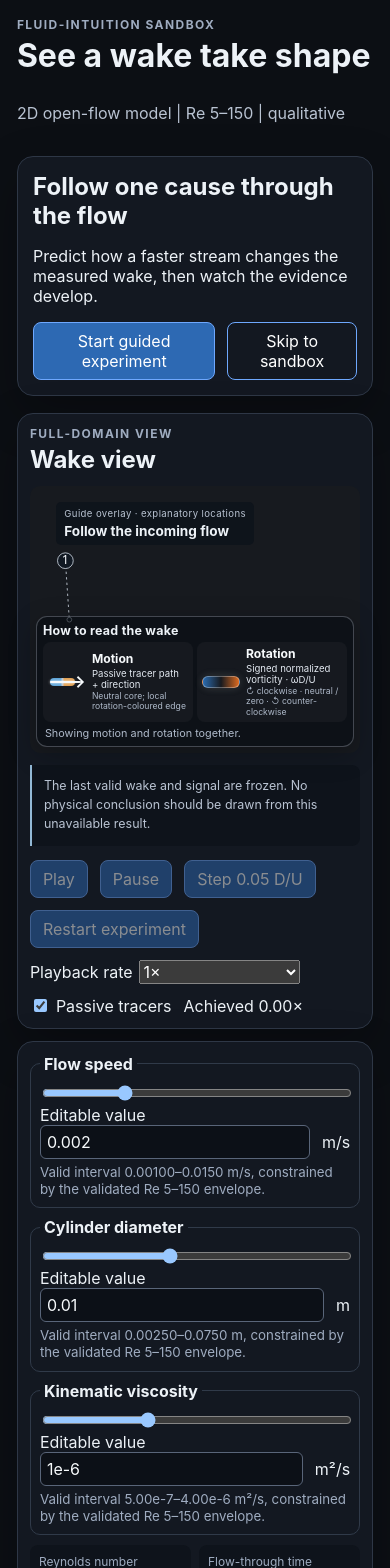
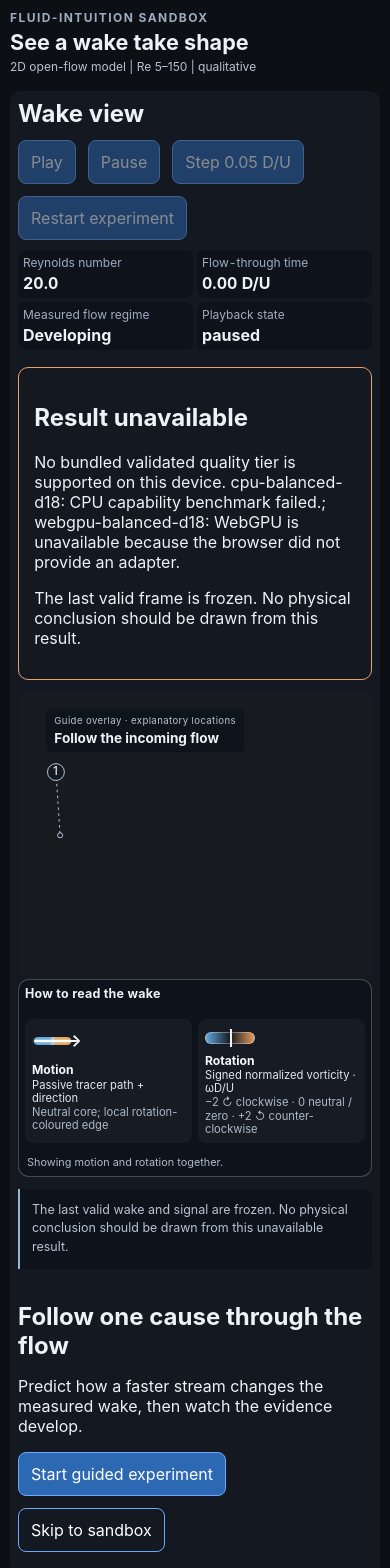
Before and after one commit to barnabyg/cfdVisualise, a Preact app: page / in a window 390 px wide. Shown: the top 1568 px of the page. Built offline with nearby package versions, Linux system fonts and the light colour scheme.

Commit message:
feat: establish canvas-first responsive instrument layout (#28)

```diff
--- a/src/engine/wake-renderer.ts
+++ b/src/engine/wake-renderer.ts
@@ -3,9 +3,9 @@ import type { CanvasViewport, WakeEncodingFocus } from "./protocol.js";
 
 export const FIXED_NORMALISED_VORTICITY_LIMIT = 2;
 
-const NEGATIVE = [43, 108, 176] as const;
+const NEGATIVE = [99, 169, 223] as const;
 const NEUTRAL = [23, 26, 31] as const;
-const POSITIVE = [221, 107, 32] as const;
+const POSITIVE = [223, 153, 92] as const;
 const NEGATIVE_TRACER_HALO = [99, 179, 237] as const;
 const NEUTRAL_TRACER_HALO = [203, 213, 224] as const;
 const POSITIVE_TRACER_HALO = [246, 173, 85] as const;
--- a/src/ui/guide-instrument.module.css
+++ b/src/ui/guide-instrument.module.css
@@ -6,7 +6,7 @@
 .annotations path { fill: none; stroke: #d6dfeb; stroke-width: 1; stroke-dasharray: 3 4; }
 .annotations circle { fill: #111923; stroke: #d6dfeb; stroke-width: 1; }
 .annotations text { fill: #f7fafc; font: 12px system-ui, sans-serif; }
-.signal { box-sizing: border-box; max-width: 660px; margin: 10px auto 14px; padding: 12px; border-left: 2px solid #93b9d6; background: #0e131b; border-radius: 0 8px 8px 0; }
+.signal { box-sizing: border-box; max-width: none; margin: 10px auto 14px; padding: 12px; border-left: 2px solid #93b9d6; background: #0e131b; border-radius: 0 8px 8px 0; }
 .explanation, .caption { color: #b9c3d2; font-size: .78rem; line-height: 1.5; margin: 0; }
 .signalHeading { display: flex; flex-wrap: wrap; justify-content: space-between; gap: 6px; align-items: baseline; margin-top: 14px; }
 .signalHeading h3 { margin: 0; font-size: .95rem; }
--- a/src/ui/guide-instrument.tsx
+++ b/src/ui/guide-instrument.tsx
@@ -21,7 +21,7 @@ const explanations = {
   prediction: { title: "Follow the separated shear layers", detail: "1–2 · Trace the upper and lower layers downstream from the cylinder. Predict how faster flow will change this steady wake.", annotations: [{ target: wakePoint(1.25, 0.6), badge: [150, 95], number: 1 }, { target: wakePoint(1.25, -0.6), badge: [260, 230], number: 2 }] },
   adapting: { title: "From shear layers to roll-up", detail: "1–2 · Separated shear layers. 3 · Look downstream for the first vortex roll-up as the existing wake adapts.", annotations: [{ target: wakePoint(1.25, 0.6), badge: [90, 95], number: 1 }, { target: wakePoint(1.25, -0.6), badge: [260, 230], number: 2 }, { target: wakePoint(3.25, 0), badge: [235, 95], number: 3 }] },
   observing: { title: "Watch for alternating shedding", detail: "1 · Watch downstream for alternating clockwise and counter-clockwise vortices; compare their passage with the lift trace below.", annotations: [{ target: wakePoint(5.5, 0), badge: [240, 95], number: 1 }] },
-  complete: { title: "Connect the wake to its signal", detail: "1 · Alternating shedding accompanies periodic lift. The measured stable cycles support the regime and Strouhal readouts below.", annotations: [{ target: wakePoint(5.5, 0), badge: [240, 95], number: 1 }] },
+  complete: { title: "Connect the wake to its signal", detail: "1 · Alternating shedding accompanies periodic lift. The measured stable cycles support the regime and Strouhal readouts above.", annotations: [{ target: wakePoint(5.5, 0), badge: [240, 95], number: 1 }] },
 } as const;
 
 export function GuideAnnotations({ stage }: { readonly stage: GuideStage }) {
--- a/src/ui/instrument-app.module.css
+++ b/src/ui/instrument-app.module.css
@@ -3,14 +3,14 @@
 .header h1, .panelHeading h2, .guide h2 { margin: 0; }
 .eyebrow { margin: 0 0 4px; color: #9facc0; font-size: .75rem; font-weight: 700; letter-spacing: .12em; text-transform: uppercase; }
 .scope, .tier { color: #b9c3d2; }
-.instrument { display: grid; grid-template-columns: minmax(0, 1fr) minmax(280px, 340px); gap: clamp(12px, 1.5vw, 18px); margin-top: clamp(12px, 2vh, 20px); }
-.wakePanel, .controls, .guide, .failure { border: 1px solid #2e3746; border-radius: 16px; background: #131821; box-shadow: 0 18px 50px rgba(0,0,0,.24); }
+.instrument { display: grid; grid-template-columns: minmax(0, 1fr) minmax(250px, 290px); gap: clamp(12px, 1.5vw, 18px); margin-top: clamp(12px, 2vh, 20px); }
+.wakePanel, .controls, .guide, .failure { border: 0; border-radius: 10px; background: #131821; }
 .wakePanel { padding: clamp(12px, 1.5vw, 16px); }
 .controls { padding: 12px; }
-.wakeStage { position: relative; width: min(100%, 660px); margin: 12px auto; }
+.wakeStage { position: relative; width: min(100%, calc((100svh - 245px) * 21 / 17)); margin: 12px auto; }
 .canvas { display: block; width: 100%; aspect-ratio: 21 / 17; border-radius: 10px; background: #171a1f; }
-.encodingKey { position: absolute; left: 12px; bottom: 12px; width: min(328px, calc(100% - 24px)); padding: 10px; border: 1px solid rgba(203,213,224,.28); border-radius: 11px; background: rgba(9,13,19,.58); box-shadow: 0 8px 28px rgba(0,0,0,.24); }
-.encodingKeyHeading { display: flex; align-items: baseline; justify-content: space-between; gap: 10px; margin-bottom: 7px; }
+.encodingKey { position: static; width: 100%; display: grid; grid-template-columns: 1fr 1fr; gap: 8px; padding: 10px; border: 1px solid rgba(203,213,224,.28); border-radius: 11px; background: #0e131b; }
+.encodingKeyHeading { grid-column: 1 / -1; display: flex; align-items: baseline; justify-content: space-between; gap: 10px; margin-bottom: 7px; }
 .encodingKeyHeading strong { font-size: .78rem; letter-spacing: .02em; }
 .encodingKeyHeading span, .encodingStatus { color: #aeb9c9; font-size: .68rem; }
 .encodingButton { display: grid; grid-template-columns: 52px 1fr; align-items: center; gap: 9px; width: 100%; min-height: 48px; margin-top: 5px; padding: 6px 7px; border-color: transparent; background: rgba(255,255,255,.035); text-align: left; }
@@ -26,27 +26,28 @@
 .motionCore { top: 11px; height: 2px; background: #f7fafc; box-shadow: 0 0 3px #fff; }
 .motionGlyph b { position: absolute; top: 1px; right: 0; color: #f7fafc; font-size: 1.05rem; }
 .rotationGlyph { display: flex; align-items: center; width: 50px; height: 24px; }
-.rotationGlyph i { width: 100%; height: 12px; border: 1px solid rgba(255,255,255,.32); border-radius: 999px; background: linear-gradient(90deg, #2b6cb0, #171a1f 50%, #dd6b20); box-shadow: 0 0 10px rgba(99,179,237,.12), 0 0 10px rgba(246,173,85,.1); }
-.encodingStatus { margin: 7px 2px 0; line-height: 1.25; }
+.rotationGlyph i { width: 100%; height: 12px; border: 1px solid rgba(255,255,255,.32); border-radius: 999px; background: linear-gradient(90deg, #63a9df, #171a1f 50%, #df995c);  }
+.encodingStatus { grid-column: 1 / -1; margin: 7px 2px 0; line-height: 1.25; }
 .playback { flex-wrap: wrap; justify-content: flex-start; }
+.panelHeading { flex-wrap: wrap; }
 .playback label { display: inline-flex; align-items: center; gap: 6px; }
 button, select, input { font: inherit; }
 button { border: 1px solid #6ea8fe; border-radius: 8px; padding: 8px 12px; background: #2d69b3; color: white; cursor: pointer; }
-button:hover { background: #3a7ccb; }
+button:hover { background: #326eb4; }
 button:focus-visible, select:focus-visible, input:focus-visible { outline: 3px solid #f6ad55; outline-offset: 2px; }
 button:disabled { opacity: .5; cursor: not-allowed; }
 .secondary { background: transparent; }
-.control { margin: 0 0 9px; padding: 9px; border: 1px solid #303a49; border-radius: 10px; }
+.control { margin: 0 0 9px; padding: 9px; border: 0; border-bottom: 1px solid #303a49; }
 .control legend { padding: 0 4px; font-weight: 700; }
 .control input[type="range"] { width: 100%; }
 .control input[type="number"] { min-width: 0; width: 100%; padding: 6px; border-radius: 6px; border: 1px solid #596579; background: #0c1017; color: #f7fafc; }
 .control small { display: block; margin-top: 5px; color: #9facc0; line-height: 1.3; }
-.readouts { display: grid; grid-template-columns: 1fr 1fr; gap: 8px; margin: 10px 0; }
+.readouts { display: grid; grid-template-columns: repeat(5, minmax(0, 1fr)); gap: 8px; margin: 10px 0; }
 .readouts div { padding: 9px; border-radius: 8px; background: #0e131b; }
 .readouts dt { color: #9facc0; font-size: .75rem; }
 .readouts dd { margin: 3px 0 0; font-weight: 700; }
-.equation { margin: 10px 0 0; padding: 10px; border-left: 3px solid #dd6b20; background: #0e131b; color: #dbe3ef; line-height: 1.4; }
-.evidence { max-width: 900px; margin: clamp(12px, 2vh, 18px) auto 0; border: 1px solid #2e3746; border-radius: 12px; background: #131821; box-shadow: 0 12px 32px rgba(0,0,0,.18); }
+.equation { margin: 10px 0 0; padding: 10px; border-left: 3px solid #df995c; background: #0e131b; color: #dbe3ef; line-height: 1.4; }
+.evidence { max-width: none; margin: clamp(12px, 2vh, 18px) auto 0; border: 1px solid #2e3746; border-radius: 12px; background: #131821; box-shadow: 0 12px 32px rgba(0,0,0,.18); }
 .evidence > summary { display: grid; grid-template-columns: auto 1fr auto; align-items: center; gap: 10px; padding: 12px 16px; color: #edf2f7; font-weight: 700; cursor: pointer; list-style: none; }
 .evidence > summary::-webkit-details-marker { display: none; }
 .evidence > summary::before { content: "›"; color: #9facc0; font-size: 1.25rem; line-height: 1; transition: transform .15s ease; }
@@ -55,7 +56,7 @@ button:disabled { opacity: .5; cursor: not-allowed; }
 .evidenceStatus { color: #9facc0; font-size: .78rem; font-weight: 600; }
 .evidence[data-evidence-state="passing"] .evidenceStatus { color: #9ae6b4; }
 .evidence > section { padding: 0 16px 16px; border-top: 1px solid #2e3746; }
-.guide, .failure { max-width: 900px; margin: clamp(12px, 2vh, 18px) auto 0; padding: clamp(12px, 1.8vh, 18px); }
+.guide, .failure { max-width: none; margin: clamp(12px, 2vh, 18px) auto 0; padding: clamp(12px, 1.8vh, 18px); }
 .guide label { display: block; margin: 8px 0; }
 .failure { border-color: #c05621; }
 .comparison { margin-top: 18px; border-top: 1px solid #303a49; padding-top: 16px; }
@@ -67,20 +68,50 @@ button:disabled { opacity: .5; cursor: not-allowed; }
 .comparison dl div { padding: 9px; border-radius: 8px; background: #0e131b; }
 .comparison dt { color: #9facc0; font-size: .75rem; }
 .comparison dd { margin: 3px 0 0; font-weight: 700; }
-@media (max-width: 900px) { .instrument { grid-template-columns: 1fr; } .header { align-items: flex-start; flex-direction: column; } }
+/* Stack secondary controls on tablet; preserve DOM and keyboard order. */
+@media (max-width: 1100px) {
+  .instrument { grid-template-columns: 1fr; }
+  .controls { display: grid; grid-template-columns: repeat(3, minmax(0, 1fr)); gap: 12px; }
+  .controls h2, .equation, .advanced { grid-column: 1 / -1; }
+}
 @media (max-width: 620px) {
-  .comparisonGrid { grid-template-columns: 1fr; }
-  .encodingKey { left: 6px; bottom: 6px; display: grid; grid-template-columns: repeat(2, minmax(0, 1fr)); gap: 4px; width: calc(100% - 12px); padding: 6px; background: rgba(9,13,19,.64); }
-  .encodingKeyHeading, .encodingStatus { grid-column: 1 / -1; }
-  .encodingKeyHeading { margin-bottom: 0; }
+  .shell { padding: 10px; }
+  .header { align-items: flex-start; flex-direction: column; gap: 4px; }
+  .header h1 { font-size: 1.35rem; }
+  .scope { margin: 0; font-size: .75rem; }
+  .wakePanel { padding: 8px; }
+  .wakeStage { width: 100%; }
+  .readouts { grid-template-columns: repeat(2, minmax(0, 1fr)); gap: 4px; }
+  .readouts div { padding: 5px; }
+  .encodingKey { padding: 6px; gap: 6px; }
   .encodingKeyHeading span { display: none; }
-  .encodingButton { grid-template-columns: 40px 1fr; gap: 4px; min-height: 48px; margin-top: 0; padding: 4px; }
-  .motionGlyph, .rotationGlyph { width: 38px; }
-  .encodingCopy span { font-size: .6rem; }
-  .encodingCopy small { font-size: .54rem; }
-  .encodingStatus { margin-top: 1px; }
+  .encodingButton { grid-template-columns: 1fr; gap: 4px; padding: 6px; }
+  .encodingCopy small { font-size: .7rem; }
+  .comparisonGrid, .controls { grid-template-columns: 1fr; }
+  .actions { flex-wrap: wrap; }
 }
 @media (prefers-reduced-motion: reduce) { * { scroll-behavior: auto !important; transition: none !important; animation: none !important; } }
-
 .annotatedCanvas { position: relative; }
-@media (max-width: 620px) { .guidedWakeStage .encodingKey { position: relative; left: auto; bottom: auto; width: 100%; box-sizing: border-box; margin-top: 8px; } }
+.controls { align-self: start; }
+.controls h2 { margin: 4px 0 16px; font-size: 1.1rem; }
+.readouts { font-variant-numeric: tabular-nums; }
+.advanced { margin-top: 16px; border-top: 1px solid #596579; }
+.advanced summary { padding: 12px 0; cursor: pointer; font-weight: 700; }
+.advanced summary span { display: block; margin-top: 6px; color: #b9c3d2; font-size: .8rem; font-weight: 400; }
+.displayControls { display: grid; gap: 12px; margin-top: 16px; }
+.displayControls label { display: flex; align-items: center; gap: 8px; flex-wrap: wrap; }
+.tier select { display: block; width: 100%; margin-top: 8px; }
+button, select, input[type="number"], input[type="range"], summary, .guide label, .displayControls label { min-height: 44px; }
+select { max-width: 100%; padding: 6px; border: 1px solid #8391a5; border-radius: 6px; background: #0c1017; color: #edf2f7; }
+input[type="checkbox"], input[type="radio"] { width: 20px; height: 20px; margin-right: 8px; }
+summary:focus-visible { outline: 3px solid #f6ad55; outline-offset: 2px; }
+.guide { padding: 16px 0; }
+.failure { border: 1px solid #eaa16b; }
+.evidence { box-shadow: none; }
+.rotationGlyph i { position: relative; }
+.rotationGlyph i::after { content: ""; position: absolute; left: 50%; top: -4px; height: 18px; border-left: 2px solid #edf2f7; }
+@media (forced-colors: active) {
+  .encodingButton, .readouts div, .failure { border: 1px solid CanvasText; }
+  .encodingButton[aria-pressed="true"] { outline: 2px solid Highlight; }
+  .rotationGlyph i, .motionHalo { forced-color-adjust: none; }
+}
--- a/src/ui/instrument-app.tsx
+++ b/src/ui/instrument-app.tsx
@@ -100,6 +100,69 @@ export function InstrumentApp({ workerFactory, reducedMotion }: InstrumentAppPro
         <p class={styles.scope}>2D open-flow model | Re 5–150 | qualitative</p>
       </header>
 
+      <div class={styles.instrument}>
+        <section class={styles.wakePanel} aria-labelledby="wake-title">
+          <div class={styles.panelHeading}>
+            <div>
+              <h2 id="wake-title">Wake view</h2>
+            </div>
+            <PlaybackControls engine={engine} />
+          </div>
+          <section aria-label="Learning readouts">
+            <dl class={styles.readouts}>
+              <Readout label="Reynolds number" value={engine.summary.reynoldsNumber.toFixed(1)} />
+              <Readout label="Flow-through time" value={`${engine.summary.flowThroughTime.toFixed(2)} D/U`} />
+              <Readout label="Measured flow regime" value={regimeLabel(engine.summary.regime)} />
+              <Readout label="Playback state" value={engine.summary.playback} />
+              {engine.summary.regime === "periodically-shedding" &&
+                engine.summary.strouhalNumber !== undefined && (
+                  <Readout label="Strouhal number" value={engine.summary.strouhalNumber.toFixed(3)} />
+                )}
+            </dl>
+          </section>
+
+          {engine.unavailableReason !== undefined && (
+            <section class={styles.failure} role="alert">
+              <h2>Result unavailable</h2>
+              <p>{engine.unavailableReason}</p>
+              <p>The last valid frame is frozen. No physical conclusion should be drawn from this result.</p>
+              <div class={styles.actions}>
+                {engine.restartChoices?.includes("same-tier") && (
+                  <button type="button" onClick={engine.restartTier}>
+                    Restart {engine.tier?.label ?? "current tier"}
+                  </button>
+                )}
+                {engine.restartChoices?.includes("lower-tier") &&
+                  engine.tier?.id !== "cpu-balanced-d18" && (
+                    <button
+                      type="button"
+                      class={styles.secondary}
+                      onClick={() => engine.changeTier("cpu-balanced-d18")}
+                    >
+                      Restart on CPU balanced
+                    </button>
+                  )}
+              </div>
+            </section>
+          )}
+
+          <div class={styles.wakeStage}>
+            <div class={styles.annotatedCanvas}>
+              <canvas
+                ref={engine.canvasRef}
+                class={styles.canvas}
+                role="img"
+                aria-label="Full-domain wake view with a cylinder, x over D and y over D axes, signed normalized vorticity, and passive tracers"
+              />
+              <GuideAnnotations stage={guideStage} />
+            </div>
+            <WakeEncodingKey
+              focus={engine.encodingFocus}
+              tracersEnabled={engine.summary.tracersEnabled}
+              onFocus={engine.setEncodingFocus}
+            />
+          </div>
+          <GuideSignal stage={guideStage} summary={engine.summary} unavailable={engine.unavailableReason !== undefined} />
           {guideStage === "welcome" && (
             <section class={styles.guide} aria-labelledby="welcome-title">
               <h2 id="welcome-title">Follow one cause through the flow</h2>
@@ -120,35 +183,20 @@ export function InstrumentApp({ workerFactory, reducedMotion }: InstrumentAppPro
             </section>
           )}
 
-      <div class={styles.instrument}>
-        <section class={styles.wakePanel} aria-labelledby="wake-title">
-          <div class={styles.panelHeading}>
-            <div>
-              <p class={styles.eyebrow}>Full-domain view</p>
-              <h2 id="wake-title">Wake view</h2>
-            </div>
-          </div>
-          <div class={`${styles.wakeStage} ${!["welcome", "sandbox"].includes(guideStage) ? styles.guidedWakeStage : ""}`}>
-            <div class={styles.annotatedCanvas}>
-            <canvas
-              ref={engine.canvasRef}
-              class={styles.canvas}
-              role="img"
-              aria-label="Full-domain wake view with a cylinder, x over D and y over D axes, signed normalized vorticity, and passive tracers"
+          <GuideProgress
+            stage={guideStage}
+            {...(baseline === undefined ? {} : { baseline })}
+            prediction={prediction}
+            live={engine.summary}
+            onPrediction={setPrediction}
+            onCommit={commitPrediction}
+            onRunAgain={startGuide}
           />
-            <GuideAnnotations stage={guideStage} />
-            </div>
-            <WakeEncodingKey
-              focus={engine.encodingFocus}
-              tracersEnabled={engine.summary.tracersEnabled}
-              onFocus={engine.setEncodingFocus}
-            />
-          </div>
-          <GuideSignal stage={guideStage} summary={engine.summary} unavailable={engine.unavailableReason !== undefined} />
-          <PlaybackControls engine={engine} />
+
         </section>
 
-        <aside class={styles.controls} aria-label="Physical controls and learning readouts">
+        <aside class={styles.controls} aria-label="Physical controls">
+          <h2>Flow controls</h2>
           <PhysicalControl
             id="speed"
             label="Flow speed"
@@ -174,20 +222,11 @@ export function InstrumentApp({ workerFactory, reducedMotion }: InstrumentAppPro
             onChange={(value) => setScenarioValue("kinematicViscositySquareMetersPerSecond", value)}
           />
 
-          <section class={styles.readouts} aria-label="Learning readouts" aria-live="polite">
-            <Readout label="Reynolds number" value={engine.summary.reynoldsNumber.toFixed(1)} />
-            <Readout label="Flow-through time" value={`${engine.summary.flowThroughTime.toFixed(2)} D/U`} />
-            <Readout label="Measured flow regime" value={regimeLabel(engine.summary.regime)} />
-            <Readout label="Playback state" value={engine.summary.playback} />
-            {engine.summary.regime === "periodically-shedding" &&
-              engine.summary.strouhalNumber !== undefined && (
-                <Readout label="Strouhal number" value={engine.summary.strouhalNumber.toFixed(3)} />
-              )}
-          </section>
-
           <p class={styles.equation}>
             Re = U D / ν = {engine.summary.scenario.flowSpeedMetersPerSecond} × {engine.summary.scenario.cylinderDiameterMeters} / {engine.summary.scenario.kinematicViscositySquareMetersPerSecond} = {engine.summary.targetReynoldsNumber.toFixed(1)}. Higher Re means inertia has more influence relative to viscosity; equivalent scenarios share this ratio.
           </p>
+          <details class={styles.advanced}>
+            <summary>Advanced controls <span>{engine.tier?.label ?? "Selecting tier"} · {engine.summary.targetPlaybackRate}× · tracers {engine.summary.tracersEnabled ? "on" : "off"}</span></summary>
             <p class={styles.tier}>
               {engine.tier?.label ?? "Starting CPU tier"} · {engine.tier?.backendId ?? "cpu-reference"} · validated build {engine.tier?.buildId ?? "ticket-06"}
             </p>
@@ -205,6 +244,8 @@ export function InstrumentApp({ workerFactory, reducedMotion }: InstrumentAppPro
                 ))}
               </select>
             </label>
+            <DisplayControls engine={engine} />
+          </details>
         </aside>
       </div>
 
@@ -212,40 +253,6 @@ export function InstrumentApp({ workerFactory, reducedMotion }: InstrumentAppPro
         <TierEvidencePanel active={engine.tier} />
       )}
 
-      <GuideProgress
-        stage={guideStage}
-        {...(baseline === undefined ? {} : { baseline })}
-        prediction={prediction}
-        live={engine.summary}
-        onPrediction={setPrediction}
-        onCommit={commitPrediction}
-        onRunAgain={startGuide}
-      />
-
-      {engine.unavailableReason !== undefined && (
-        <section class={styles.failure} role="alert">
-          <h2>Result unavailable</h2>
-          <p>{engine.unavailableReason}</p>
-          <p>The last valid frame is frozen. No physical conclusion should be drawn from this result.</p>
-          <div class={styles.actions}>
-            {engine.restartChoices?.includes("same-tier") && (
-              <button type="button" onClick={engine.restartTier}>
-                Restart {engine.tier?.label ?? "current tier"}
-              </button>
-            )}
-            {engine.restartChoices?.includes("lower-tier") &&
-              engine.tier?.id !== "cpu-balanced-d18" && (
-                <button
-                  type="button"
-                  class={styles.secondary}
-                  onClick={() => engine.changeTier("cpu-balanced-d18")}
-                >
-                  Restart on CPU balanced
-                </button>
-              )}
-          </div>
-        </section>
-      )}
     </main>
   );
 }
@@ -305,7 +312,7 @@ function WakeEncodingKey({
         <span class={styles.encodingCopy}>
           <strong>Rotation</strong>
           <span>Signed normalized vorticity · ωD/U</span>
-          <small>↻ clockwise · neutral / zero · ↺ counter-clockwise</small>
+          <small>−2 ↻ clockwise · 0 neutral / zero · +2 ↺ counter-clockwise</small>
         </span>
       </button>
       <p class={styles.encodingStatus} aria-live="polite">
@@ -348,6 +355,12 @@ function PlaybackControls({ engine }: { readonly engine: ReturnType<typeof useWa
       >
         Restart experiment
       </button>
+    </div>
+  );
+}
+
+function DisplayControls({ engine }: { readonly engine: ReturnType<typeof useWakeEngine> }) {
+  return <div class={styles.displayControls}>
       <label>
         Playback rate
         <select
@@ -369,8 +382,7 @@ function PlaybackControls({ engine }: { readonly engine: ReturnType<typeof useWa
         Passive tracers
       </label>
       <output>Achieved {engine.summary.achievedPlaybackRate.toFixed(2)}×</output>
-    </div>
-  );
+  </div>;
 }
 
 function PhysicalControl(props: {
--- a/src/validation/webgpu-runtime.ts
+++ b/src/validation/webgpu-runtime.ts
@@ -1443,7 +1443,7 @@ fn render_vorticity(@builtin(global_invocation_id) invocation: vec3<u32>) {
   }
   var amount = pow(abs(normalised) / 2.0, 0.72);
   if (encoding_focus() == 1u) { amount *= 0.28; }
-  let target_colour = select(vec3<f32>(221.0, 107.0, 32.0), vec3<f32>(43.0, 108.0, 176.0), normalised < 0.0);
+  let target_colour = select(vec3<f32>(223.0, 153.0, 92.0), vec3<f32>(99.0, 169.0, 223.0), normalised < 0.0);
   var colour = mix(vec3<f32>(23.0, 26.0, 31.0), target_colour, amount);
   if (tracers_enabled()) {
     let point = vec2<f32>(f32(x) + 0.5, f32(y) + 0.5);
--- a/validation-evidence-lock.json
+++ b/validation-evidence-lock.json
@@ -1,7 +1,7 @@
 {
   "schemaVersion": "1",
   "inputs": {
-    "sha256": "1735d502f1e9012f0bacc92226e1f4e37dce58ab5be393a87936277c036ff25c"
+    "sha256": "01f5f67b7b861441b1eaa4d72534a43f1087f6d010da46e63a93f8ec63fbe0a9"
   },
   "manifests": {
     "cpu": {
```
Also changed, not shown: tests/browser/cpu-wake-view.e2e.ts (+3 -5 lines), tests/browser/guide-performance.e2e.ts (+9 -1 lines), tests/browser/instrument-layout.e2e.ts (added, +56 -0 lines), tests/browser/webgpu-validation.e2e.ts (+12 -3 lines), 2 other files (tests, documents, lock files or other folders). Lines whose indentation alone changed are shown as unchanged.
